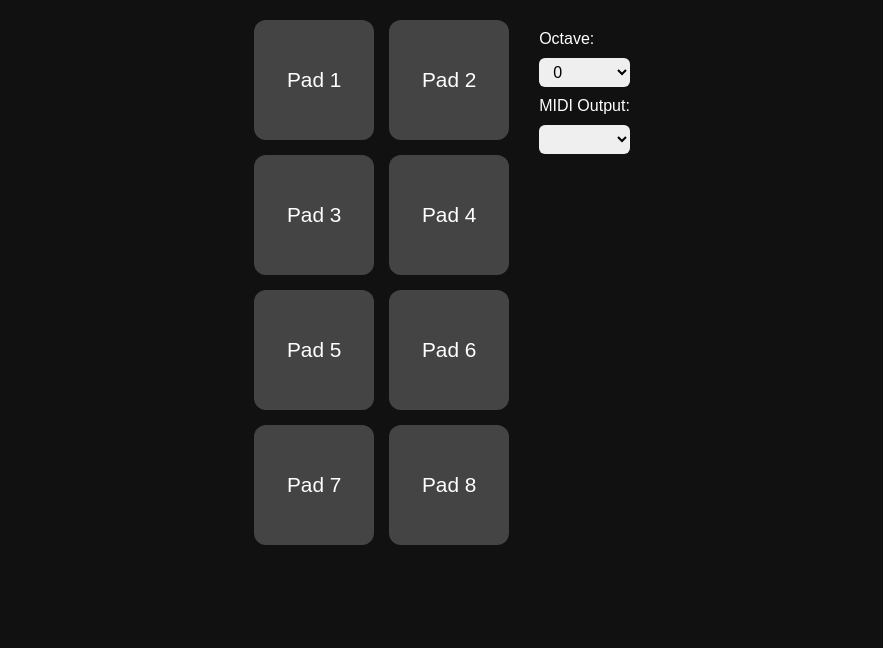
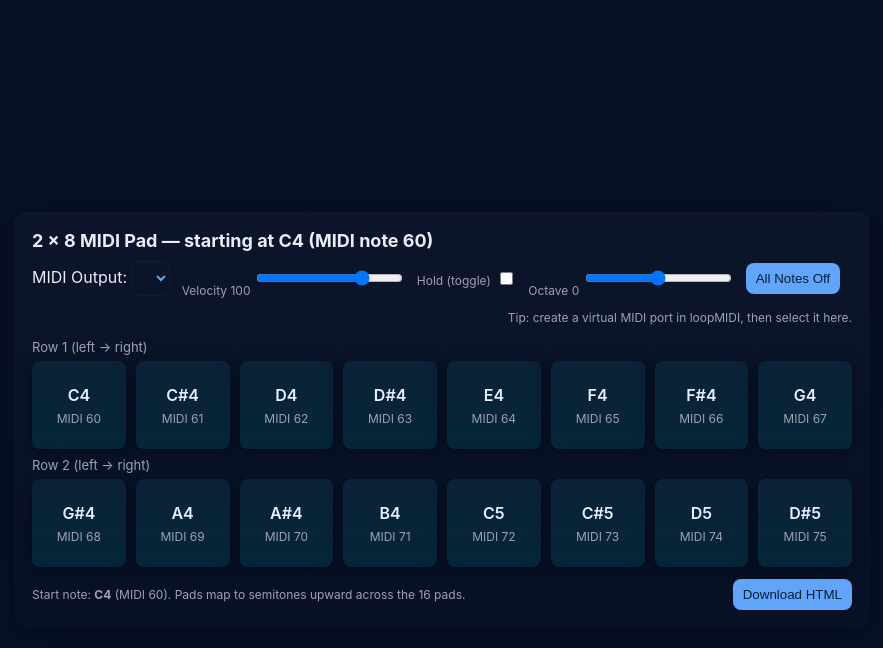
Before and after one commit to imswiming/midi-piano, a plain HTML site: page index.html in a window 1280 px wide. Shown: the whole page, without its empty margins (198-1081 px from the left). Drawn offline with Linux system fonts and the light colour scheme.

Commit message:
Refactor MIDI pad layout and styles

```diff
--- a/index.html
+++ b/index.html
@@ -1,151 +1,170 @@
-<!DOCTYPE html>
+<!doctype html>
 <html lang="en">
 <head>
-<meta charset="UTF-8" />
-<meta name="viewport" content="width=device-width, initial-scale=1.0" />
-<title>2x4 MIDI Pad (C4) with Octave Control</title>
+  <meta charset="utf-8" />
+  <meta name="viewport" content="width=device-width,initial-scale=1" />
+  <title>2x8 MIDI Pad — Start C4 (loopMIDI friendly)</title>
   <style>
-  body {
-    display: flex;
-    align-items: flex-start;
-    justify-content: center;
-    height: 100vh;
-    background: #111;
-    color: #fff;
-    font-family: sans-serif;
-    gap: 30px;
-    margin: 0;
-    padding: 20px;
-  }
-  .container {
-    display: flex;
-    flex-direction: row;
-    align-items: flex-start;
-    gap: 30px;
-  }
-  .pad-grid {
-    display: grid;
-    grid-template-columns: repeat(2, 120px);
-    grid-template-rows: repeat(4, 120px);
-    gap: 15px;
-  }
-  .pad {
-    background: #444;
-    border-radius: 12px;
-    display: flex;
-    align-items: center;
-    justify-content: center;
-    font-size: 1.3em;
-    touch-action: manipulation;
-    user-select: none;
-    transition: background 0.1s;
-  }
-  .pad.active {
-    background: #0f0;
-  }
-  .controls {
-    display: flex;
-    flex-direction: column;
-    gap: 10px;
-    margin-top: 10px;
-  }
-  select, button {
-    font-size: 1em;
-    padding: 5px 10px;
-    border-radius: 6px;
-    border: none;
-  }
+    :root{--bg:#0f1724;--card:#0b1220;--accent:#60a5fa;--muted:#9ca3af}
+    body{font-family:Inter,system-ui,Segoe UI,Roboto,Arial;color:#e6eef8;background:linear-gradient(180deg,#071024 0%, #081229 100%);display:flex;align-items:center;justify-content:center;height:100vh;margin:0;padding:20px}
+    .app{width:820px;max-width:100%;background:linear-gradient(180deg, rgba(255,255,255,0.02), rgba(0,0,0,0.06));border-radius:12px;padding:18px;box-shadow:0 8px 30px rgba(2,6,23,.6)}
+    h1{font-size:18px;margin:0 0 8px}
+    .controls{display:flex;gap:12px;align-items:center;margin-bottom:14px;flex-wrap:wrap}
+    select,input[type=range]{background:transparent;color:var(--accent);border:1px solid rgba(255,255,255,0.04);padding:8px;border-radius:8px}
+    .grid{display:grid;grid-template-columns:repeat(8,1fr);gap:10px}
+    .pad{background:linear-gradient(180deg,#0b2238,#05263a);border-radius:8px;height:88px;display:flex;flex-direction:column;align-items:center;justify-content:center;user-select:none;cursor:pointer;box-shadow:0 4px 14px rgba(2,6,23,.6);transition:transform .08s, box-shadow .08s}
+    .pad:active,.pad.down{transform:translateY(2px) scale(.995);box-shadow:0 2px 6px rgba(2,6,23,.5)}
+    .note{font-weight:600;color:#e6f0ff}
+    .num{font-size:12px;color:var(--muted);margin-top:6px}
+    .row-label{margin:8px 0 6px;color:var(--muted);font-size:13px}
+    .bottom-row{display:flex;gap:10px;margin-top:12px;align-items:center}
+    button{padding:8px 10px;border-radius:8px;border:none;background:var(--accent);color:#042033;cursor:pointer}
+    .hint{font-size:12px;color:var(--muted)}
+    @media (max-width:720px){.pad{height:72px}.app{padding:12px}}
   </style>
 </head>
 <body>
-  <div class="container">
-    <div class="pad-grid" id="padGrid"></div>
+  <div class="app">
+    <h1>2 × 8 MIDI Pad — starting at C4 (MIDI note 60)</h1>
     <div class="controls">
-      <label for="octave">Octave:</label>
-      <select id="octave">
-        <option value="-2">-2</option>
-        <option value="-1">-1</option>
-        <option value="0" selected>0</option>
-        <option value="1">+1</option>
-        <option value="2">+2</option>
-      </select>
-      <label for="midiOutput">MIDI Output:</label>
-      <select id="midiOutput"></select>
+      <label>
+        MIDI Output:
+        <select id="midiOut"></select>
+      </label>
+      <label class="hint">Velocity <span id="velVal">100</span>
+        <input id="velocity" type="range" min="1" max="127" value="100">
+      </label>
+      <label class="hint">Hold (toggle)
+        <input id="hold" type="checkbox" style="margin-left:6px">
+      </label>
+      <label class="hint">Octave <span id="octVal">0</span>
+        <input id="octave" type="range" min="-2" max="2" value="0" step="1">
+      </label>
+      <button id="allOff">All Notes Off</button>
+      <div style="flex:1"></div>
+      <div class="hint">Tip: create a virtual MIDI port in loopMIDI, then select it here.</div>
+    </div>
+
+    <div class="row-label">Row 1 (left → right)</div>
+    <div id="gridTop" class="grid"></div>
+    <div class="row-label">Row 2 (left → right)</div>
+    <div id="gridBottom" class="grid"></div>
+
+    <div class="bottom-row">
+      <div class="hint">Start note: <strong id="startNoteLabel">C4</strong> (MIDI 60). Pads map to semitones upward across the 16 pads.</div>
+      <div style="flex:1"></div>
+      <button id="downloadHtml">Download HTML</button>
     </div>
   </div>
 
   <script>
-let midi = null;
-let output = null;
-let baseNote = 60; // C4
-let octaveShift = 0;
+    const NOTE_NAMES = ['C','C#','D','D#','E','F','F#','G','G#','A','A#','B'];
+    function noteName(n){
+      const octave = Math.floor(n/12) - 1;
+      const name = NOTE_NAMES[n % 12];
+      return name + octave;
+    }
 
+    let START_NOTE = 60;
+    const gridTop = document.getElementById('gridTop');
+    const gridBottom = document.getElementById('gridBottom');
     const pads = [];
 
-for (let i = 0; i < 8; i++) {
-  pads.push({ note: baseNote + i, label: `C${Math.floor((baseNote + i) / 12)}` });
-}
-
-const padGrid = document.getElementById('padGrid');
-
-pads.forEach((pad, i) => {
+    function createPads(){
+      gridTop.innerHTML = ''; gridBottom.innerHTML = ''; pads.length = 0;
+      for(let r=0;r<2;r++){
+        for(let c=0;c<8;c++){
+          const idx = r*8 + c;
+          const midi = START_NOTE + idx;
           const el = document.createElement('div');
           el.className = 'pad';
-  el.textContent = `Pad ${i + 1}`;
-
-  const noteOn = () => {
-    el.classList.add('active');
-    sendMIDI(0x90, pad.note + octaveShift * 12, 100);
-  };
-  const noteOff = () => {
-    el.classList.remove('active');
-    sendMIDI(0x80, pad.note + octaveShift * 12, 0);
-  };
-
-  el.addEventListener('touchstart', e => { e.preventDefault(); noteOn(); });
-  el.addEventListener('touchend', e => { e.preventDefault(); noteOff(); });
-  el.addEventListener('mousedown', noteOn);
-  el.addEventListener('mouseup', noteOff);
-  el.addEventListener('mouseleave', noteOff);
-
-  padGrid.appendChild(el);
+          el.dataset.note = midi;
+          el.innerHTML = `<div class="note">${noteName(midi)}</div><div class="num">MIDI ${midi}</div>`;
+          let held = false;
+          const sendOn = () => sendNoteOn(midi);
+          const sendOff = () => sendNoteOff(midi);
+          el.addEventListener('mousedown', e=>{ el.classList.add('down'); held=true; sendOn(); });
+          document.addEventListener('mouseup', e=>{ if(held && !document.getElementById('hold').checked){ el.classList.remove('down'); sendOff(); held=false;} });
+          el.addEventListener('touchstart', e=>{ e.preventDefault(); el.classList.add('down'); held=true; sendOn(); });
+          el.addEventListener('touchend', e=>{ e.preventDefault(); if(held && !document.getElementById('hold').checked){ el.classList.remove('down'); sendOff(); held=false;} });
+          el.addEventListener('click', e=>{
+            if(document.getElementById('hold').checked){
+              if(el.classList.contains('down')){ el.classList.remove('down'); sendOff(); }
+              else{ el.classList.add('down'); sendOn(); }
+            }
           });
-
-async function initMIDI() {
-  if (navigator.requestMIDIAccess) {
-    midi = await navigator.requestMIDIAccess();
-    updateOutputs();
-  } else {
-    alert('WebMIDI not supported');
+          (r===0?gridTop:gridBottom).appendChild(el);
+          pads.push(el);
+        }
       }
     }
 
-function updateOutputs() {
-  const outputSelect = document.getElementById('midiOutput');
-  outputSelect.innerHTML = '';
-  midi.outputs.forEach(port => {
+    createPads();
+
+    let midiAccess = null;
+    let selectedOutput = null;
+
+    function populateOutputs(){
+      const sel = document.getElementById('midiOut');
+      sel.innerHTML = '';
+      if(!midiAccess) return;
+      const outs = Array.from(midiAccess.outputs.values());
+      outs.forEach(o=>{
         const opt = document.createElement('option');
-    opt.value = port.id;
-    opt.textContent = port.name;
-    outputSelect.appendChild(opt);
+        opt.value = o.id;
+        opt.textContent = o.name + (o.manufacturer ? ' — ' + o.manufacturer : '');
+        sel.appendChild(opt);
       });
-  output = midi.outputs.values().next().value;
+      if(outs.length>0){ sel.value = outs[0].id; selectedOutput = outs[0]; }
     }
 
-function sendMIDI(cmd, note, velocity) {
-  if (output) output.send([cmd, note, velocity]);
-}
+    function onMIDISuccess(m){ midiAccess = m; populateOutputs(); m.onstatechange = ()=>populateOutputs(); }
+    function onMIDIFailure(err){ alert('Web MIDI API not available or permission denied.'); }
+    if(navigator.requestMIDIAccess){ navigator.requestMIDIAccess({sysex:false}).then(onMIDISuccess,onMIDIFailure); }
 
-document.getElementById('midiOutput').addEventListener('change', e => {
-  const id = e.target.value;
-  output = midi.outputs.get(id);
+    document.getElementById('midiOut').addEventListener('change', e=>{ const id = e.target.value; selectedOutput = midiAccess.outputs.get(id); });
+
+    function send(msg){ if(!selectedOutput){ if(midiAccess && midiAccess.outputs.size>0){ selectedOutput = Array.from(midiAccess.outputs.values())[0]; document.getElementById('midiOut').value = selectedOutput.id; } else return; } try{ selectedOutput.send(msg); }catch(e){ console.error('MIDI send error',e); } }
+    function sendNoteOn(note){ const vel = parseInt(document.getElementById('velocity').value||100); send([0x90, note & 0x7f, vel & 0x7f]); }
+    function sendNoteOff(note){ send([0x80, note & 0x7f, 0x40]); }
+
+    document.getElementById('allOff').addEventListener('click', ()=>{ if(!midiAccess) return; midiAccess.outputs.forEach(o=>{ try{ o.send([0xB0, 0x7B, 0x00]); }catch(e){} }); pads.forEach(p=>p.classList.remove('down')); });
+
+    document.getElementById('velocity').addEventListener('input', e=>{ document.getElementById('velVal').textContent = e.target.value; });
+
+    document.getElementById('octave').addEventListener('input', e=>{
+      const shift = parseInt(e.target.value);
+      document.getElementById('octVal').textContent = shift;
+      START_NOTE = 60 + shift*12;
+      document.getElementById('startNoteLabel').textContent = noteName(START_NOTE);
+      createPads();
     });
 
-document.getElementById('octave').addEventListener('change', e => {
-  octaveShift = parseInt(e.target.value);
+    document.getElementById('downloadHtml').addEventListener('click', ()=>{
+      const blob = new Blob([document.documentElement.outerHTML], {type: 'text/html'});
+      const url = URL.createObjectURL(blob);
+      const a = document.createElement('a');
+      a.href = url; a.download = 'midi-pad-2x8-c4.html';
+      document.body.appendChild(a); a.click(); a.remove(); URL.revokeObjectURL(url);
     });
 
-initMIDI();
+    const keyMap = ['1','2','3','4','5','6','7','8','q','w','e','r','t','y','u','i'];
+    const keyToIdx = {}; keyMap.forEach((k,i)=>keyToIdx[k]=i);
+    const activeKeys = new Set();
+    window.addEventListener('keydown', e=>{
+      const k = e.key.toLowerCase();
+      if(keyToIdx[k]!==undefined && !activeKeys.has(k)){
+        activeKeys.add(k);
+        const idx = keyToIdx[k]; const el = pads[idx]; el.classList.add('down'); sendNoteOn(Number(el.dataset.note));
+      }
+    });
+    window.addEventListener('keyup', e=>{
+      const k = e.key.toLowerCase();
+      if(keyToIdx[k]!==undefined){
+        activeKeys.delete(k);
+        const idx = keyToIdx[k]; const el = pads[idx]; if(!document.getElementById('hold').checked){ el.classList.remove('down'); sendNoteOff(Number(el.dataset.note)); }
+      }
+    });
   </script>
 </body>
 </html>
```
Lines whose indentation alone changed are shown as unchanged.
